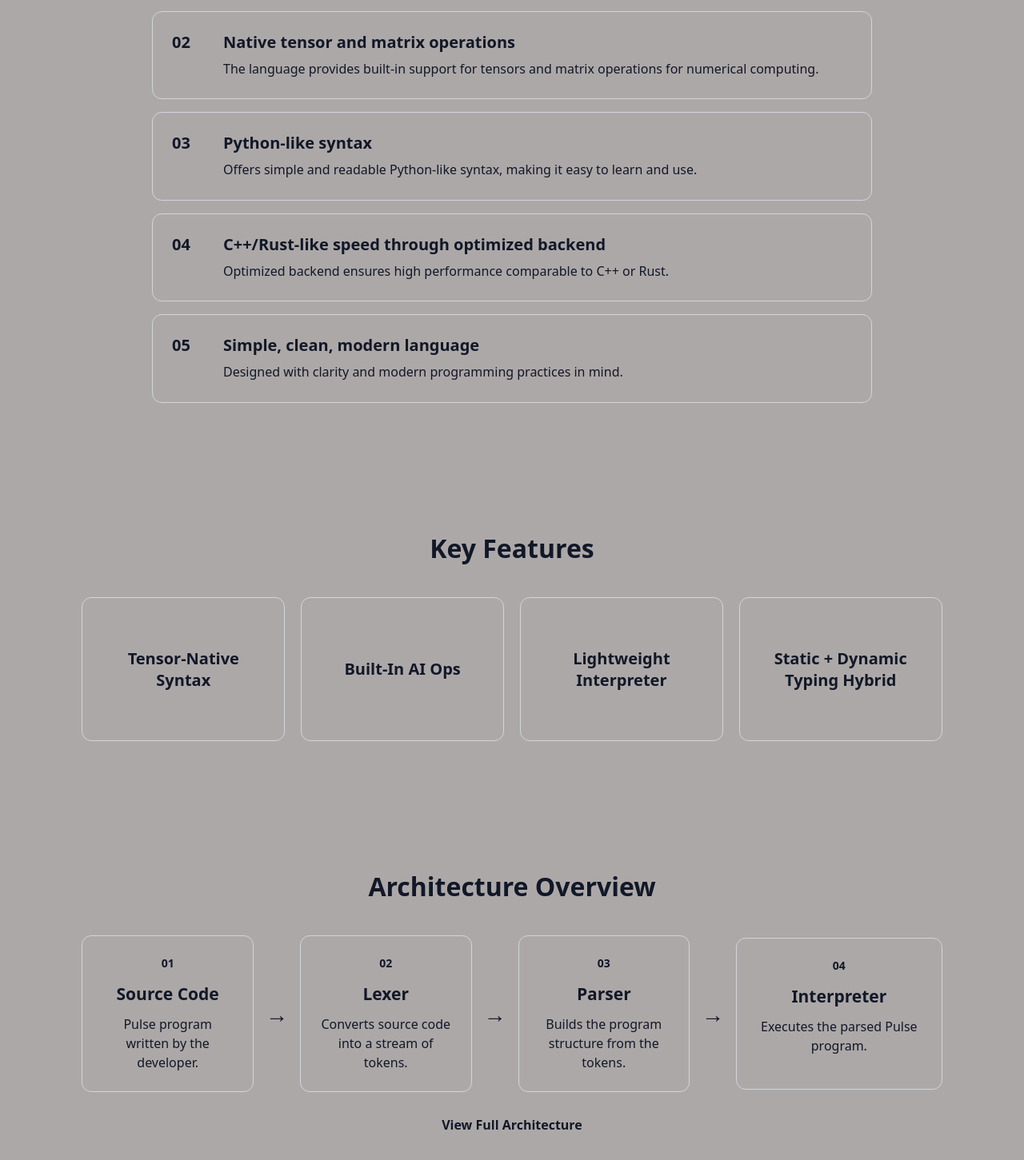
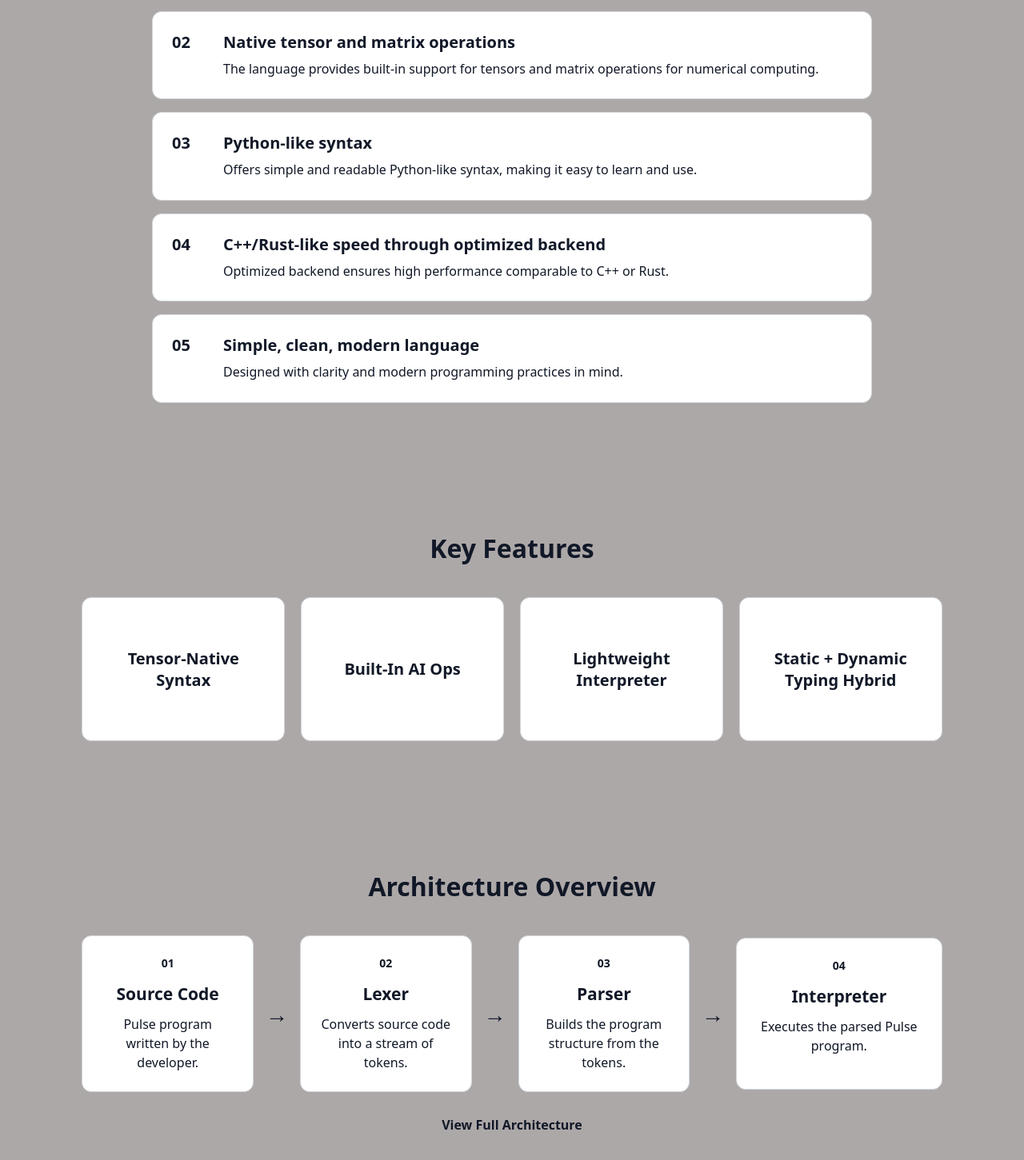
Before and after one commit to david-ptrk/Pulse, a React app in the folder website/frontend/: page / in a window 1280 px wide. Shown: the part 1604-3055 px from the top of the page at 80% size. Built offline with nearby package versions, Linux system fonts and the light colour scheme; the HTML template or start-up script is replaced by a standard one.

Commit message:
style: changed cards background to white

```diff
--- a/website/frontend/src/components/ArchitectureOverview.jsx
+++ b/website/frontend/src/components/ArchitectureOverview.jsx
@@ -29,7 +29,7 @@ function ArchitectureOverview() {
             <div className="architecture-pipeline">
                 {stages.map((stage, index) => (
                     <div className="architecture-stage-wrapper" key={stage.name}>
-                        <article className="architecture-stage">
+                        <article className="architecture-stage card">
                             <span className="architecture-stage-number">
                                 {String(index + 1).padStart(2, '0')}
                             </span>
--- a/website/frontend/src/components/Features.jsx
+++ b/website/frontend/src/components/Features.jsx
@@ -14,7 +14,7 @@ function Features() {
 
             <div className="feature-cards">
                 {features.map((feature) => (
-                    <article className="feature-card" key={feature}>
+                    <article className="feature-card card" key={feature}>
                         <h4>{feature}</h4>
                     </article>
                 ))}
--- a/website/frontend/src/components/WhyPulse.jsx
+++ b/website/frontend/src/components/WhyPulse.jsx
@@ -30,7 +30,7 @@ function WhyPulse() {
 
             <ol className="why-pulse-cards">
                 {reasons.map((reason, index) => (
-                    <li className="why-pulse-card" key={reason.title}>
+                    <li className="why-pulse-card card" key={reason.title}>
                         <div className="why-pulse-content">
                             <div className="why-pulse-number">
                                 {String(index + 1).padStart(2, '0')}
--- a/website/frontend/src/index.css
+++ b/website/frontend/src/index.css
@@ -317,6 +317,10 @@ a {
   color: #6b7280;
 }
 
+.card {
+  background-color: white;
+}
+
 /* Responsive */
 
 @media (max-width: 900px) {
```
